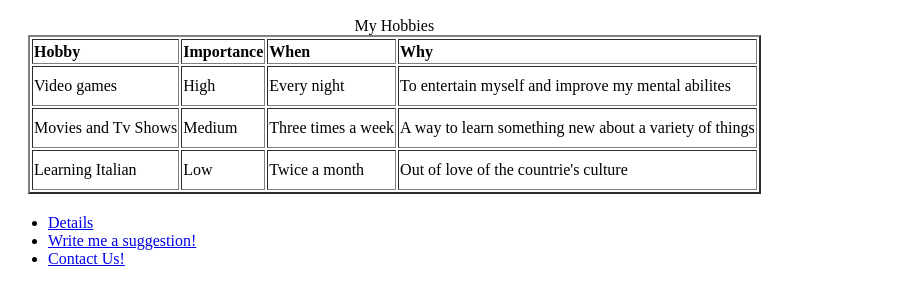
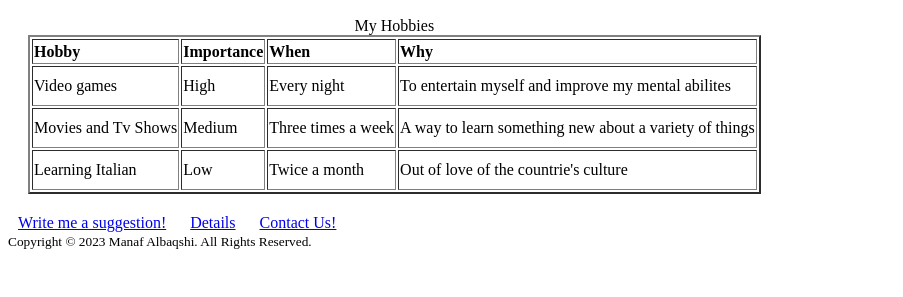
Before and after one commit to JustManaf/FirstWebProject, a plain HTML site: page index.html in a window 1280 px wide. Shown: the part 503-800 px from the top of the page, without its empty margins (0-903 px from the left). Drawn offline with Linux system fonts and the light colour scheme.

Commit message:
html_2-exercise_4

```diff
--- a/index.html
+++ b/index.html
@@ -55,10 +55,13 @@
                 </tr>
             </tbody>
         </table>
-        <ul>
-            <li><a href="Details.html">Details</a></li>
-            <li><a href="WritingSuggestion.html">Write me a suggestion!</a></li>
-            <li><a href="contactUS.html">Contact Us!</a></li>
-        </ul>
+        <footer>
+            <a href="WritingSuggestion.html" style="margin: 10px;">Write me a suggestion!</a>
+            <a href="Details.html" style="margin: 10px;">Details</a>
+            <a href="contactUS.html" style="margin: 10px;">Contact Us!</a> <br>
+            <small>
+                Copyright © 2023 Manaf Albaqshi. All Rights Reserved.
+            </small>
+        </footer>
     </body>
 <html>
```
Also changed, not shown: confirmSubmit.html (+3 -1 lines), contactUS.html (+3 -1 lines), details.html (+3 -1 lines), thankyou.html (+3 -1 lines), writingSuggestion.html (+3 -1 lines).
